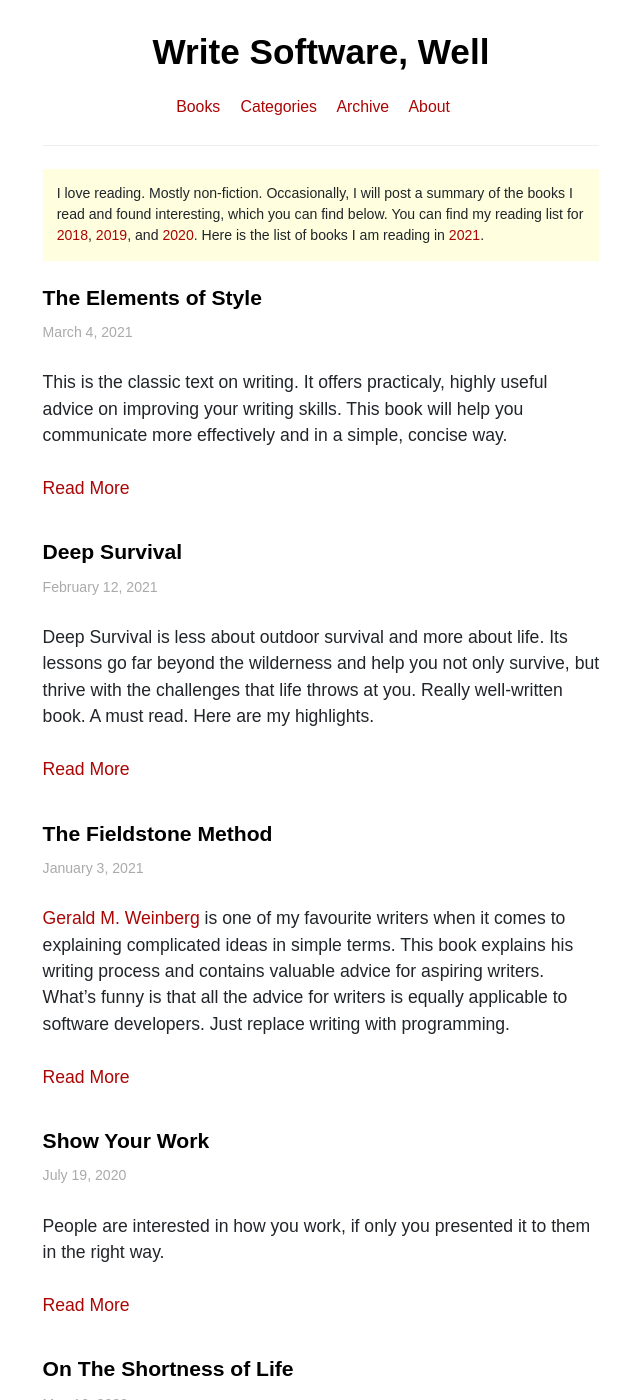
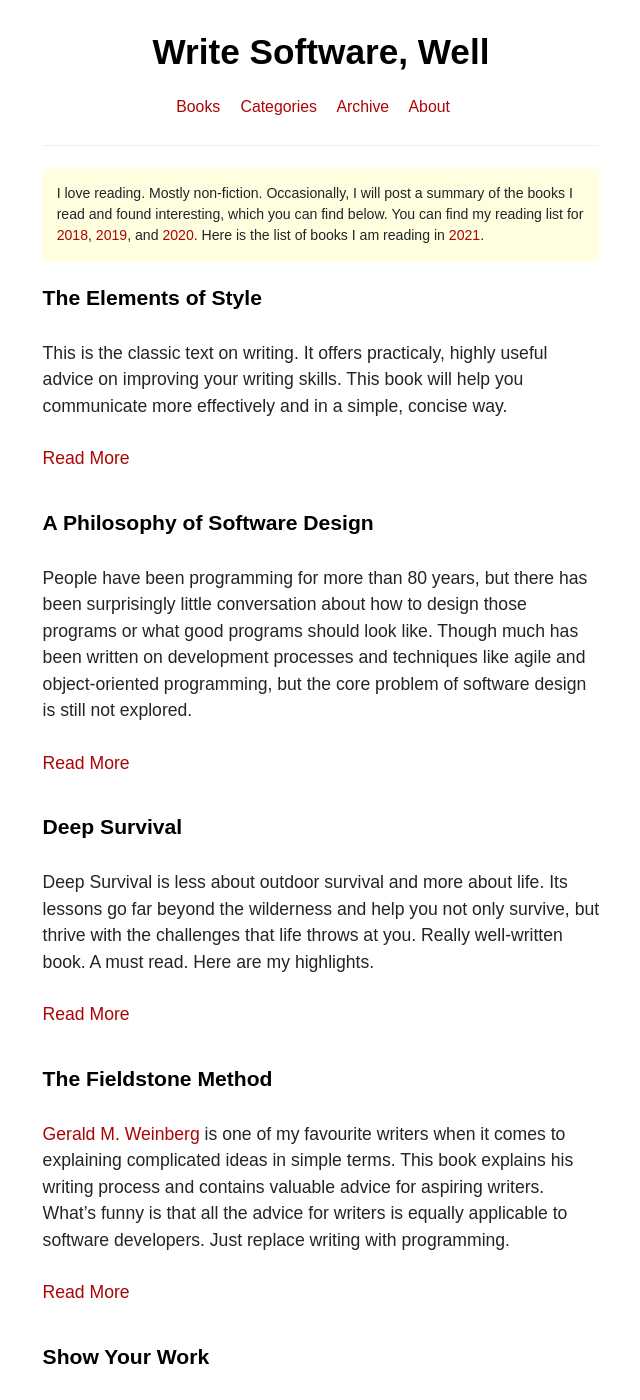
Before and after one commit to akshayKhot/akshayKhot.github.io, a Jekyll site: the page built from books.md, in a window 1280 px wide and 1400 px high. Shown: the whole window, without its empty margins (319-959 px from the left). Built offline with Jekyll 4.4.1, drawn with Linux system fonts in a browser that asks for light colours; some of the changed lines change nothing that is shown; some of the changed text lies outside the part shown.

Commit message:
add software design

```diff
--- /dev/null
+++ b/_books/a-philosophy-of-software-design.md
@@ -0,0 +1,144 @@
+---
+layout: post
+title: A Philosophy of Software Design
+date: 2021-3-4
+---
+
+People have been programming for more than 80 years, but there has been surprisingly little conversation about how to design those programs or what good programs should look like. Though much has been written on development processes and techniques like agile and object-oriented programming, but the core problem of software design is still not explored.
+
+<div class="book centered">
+  <a target="_blank" href="/images/books/philosophy_of_software_design.jpg">
+    <img src="/images/books/philosophy_of_software_design.jpg" alt="A Philosophy of Software Design">
+  </a>
+  <div class="caption">A Philosophy of Software Design</div>
+</div>
+
+Software design is never done. It is a continuous process that spans the entire lifecycle of a software system, not only the beginning. It's impossible to visualize the design for a large software system well enough to understand all of its implications before building anything. As a result, the initial design will have many problems. The problems do not become apparent until implementation is well underway.
+
+The initial design for a system or component is almost never the best one; experience inevitably shows better ways to do things. As a software developer, you should always be on the lookout for opportunities to improve the design of the system you are working on, and you should plan on spending some fraction of your time on design improvements.
+
+The book is based on the design principles that emerged from the class the author teaches in Stanford. The primary goal behind the book is to reduce complexity. This book is about how to use complexity to guide the design of software throughout its lifetime.
+
+Students learn best by writing code, making mistakes, and then seeing how their mistakes and the subsequent fixes relate to the principles. The best way to use this book is in conjunction with code reviews. When you read other people’s code, think about whether it conforms to the concepts discussed here and how that relates to the complexity of the code.
+
+It’s easier to see design problems in someone else’s code than your own. You can use the red flags described here to identify problems and suggest improvements. Reviewing code will also expose you to new design approaches and programming techniques. One of the best ways to improve your design skills is to learn to recognize red flags: signs that a piece of code is probably more complicated than it needs to be.
+
+> The most fundamental problem in computer science is problem decomposition: how to take a complex problem and divide it up into pieces that can be solved independently.
+
+---
+
+### The Nature of Complexity
+
+The greatest limitation in writing software is our ability to understand the systems we are creating. As programs evolve and we add new features, it becomes complicated and harder to maintain.
+
+The ability to recognize complexity is a crucial design skill. It allows you to identify problems before you invest a lot of effort in them, and it allows you to make good choices among alternatives.
+
+**What is Complexity?**
+Complexity is anything related to the structure of a software system that makes it hard to understand and modify the system. It can take many forms, for example,
+
+1. Change amplification: The first symptom of complexity is that a seemingly simple change requires code modifications in many different places.
+2. Cognitive load: The second symptom of complexity is cognitive load, which refers to how much a developer needs to know in order to complete a task.
+3. Unknown unknowns: The third symptom of complexity is that it is not obvious which pieces of code must be modified to complete a task, or what information a developer must have to carry out the task successfully.
+
+One of the most important goals of good design is for a system to be obvious. This is the opposite of high cognitive load and unknown unknowns. If a software system is hard to understand and modify, then it is complicated; if it is easy to understand and modify, then it is simple. In an obvious system, a developer can quickly understand how the existing code works and what is required to make a change.
+
+Complexity is more apparent to readers than writers. If you write a piece of code and it seems simple to you, but other people think it is complex, then it is complex. Your job as a developer is not just to create code that you can work with easily, but to create code that others can also work with easily.
+
+**What causes complexity?**
+Complexity is caused by two things: **dependencies** and **obscurity**. A dependency exists when a given piece of code cannot be understood and modified in isolation, because it relates to some other code which much be changed if the given code is changed. Obscurity occurs when important information is not obvious.
+
+Dependencies lead to change amplification and a high cognitive load. Obscurity creates unknown unknowns. Design techniques that minimize dependencies and obscurity reduce the complexity of software.
+
+Complexity isn’t caused by a single catastrophic error; it accumulates in lots of small chunks. A single dependency or obscurity, by itself, is unlikely to affect significantly the maintainability of a software system. Complexity comes about because hundreds or thousands of small dependencies and obscurities build up over time.
+
+**How to fight complexity?**
+There are two approaches to fighting complexity. First, make code simpler and more obvious. Second, encapsulate it so that the programmer can work on a system without being exposed to all of its complexity at once. Isolating complexity in a place where it will never be seen is almost as good as eliminating the complexity entirely.
+
+**Strategic vs. Tactical Programming**
+One of the most important elements of good software design is the mindset you adopt when you approach a programming task.
+
+With the tactical mindset, your main focus is to get something working quickly, e.g. a new feature or a bug fix. You don't spend time looking for the best design, you just want to get something working soon. This is how systems become complicated, one small hack at a time.
+
+In contrast, with a strategic mindset, you invest time upfront to produce clean designs and fix problems.
+
+Strategic approach produces better designs and is cheaper than the tactical approach over the long run.
+
+**Tactical Tornado.** A programmer who pumps out code faster than others but leaves behind a wake of destruction. Typically, other engineers must clean up the mess left behind by these programmers.
+
+---
+
+### Working code isn't enough.
+
+The most important things is the long-term structure of the system. Hence, it's not acceptable or responsible to introduce unnecessary complexities in order to finish your current task faster.
+
+**How much to invest?**
+A huge up-front investment, such as trying to design the entire system, won’t be effective. The ideal design tends to emerge in bits and pieces, as you get experience with the system. Thus, the best approach is to make lots of small investments on a continual basis.
+
+When you are programming strategically, your initial projects will thus take 10–20% longer than they would in a purely tactical approach. That extra time will result in a better software design, and you will start experiencing the benefits within a few months. It won’t be long before you’re developing at least 10–20% faster than you would if you had programmed tactically. At this point your investments become free: the benefits from your past investments will save enough time to cover the cost of future investments. You will quickly recover the cost of the initial investment.
+
+---
+
+### Modules should be deep.
+A software system is decomposed into a collection of modules that are relatively independent. Modules can take many forms, such as classes, subsystems, or services.**
+**A module typically consists of two parts, the interface and the implementation.
+
+**The interface** is everything that a developer working in a different module must know in order to use the given module. Typically, the interface describes what the module does but not how it does it. **The implementation** consists of the code that carries out the promises made by the interface.
+
+In general, if a developer needs to know a particular piece of information in order to use a module, then that information is part of that module's interface.
+
+An interface can be formal and informal. Formal interfaces include the public methods on the class or the signature of the method. Typically, these can be checked for correctness by the programming language. The informal interfaces include the high-level behavior of the system. These are larger and more complex than the formal ones.
+
+The best modules are those whose interfaces are much simpler than their implementation. A simple interface minimizes the complexity imposed on the rest of the system. It also reduces the impact of the change in the implementation; as long as the interface doesn't change, no other modules need to know. A clearly defined interface tells exactly what developers need to know to use the module.
+
+**An abstraction** is a simplified view of an entity, which helps us manage complexity, by paying attention to essentials, and ignoring the irrelevant details. An abstraction can go wrong in two ways, by
+
+1. Including details that are not really important; making the abstraction more complicated than necessary. It increases the cognitive load on developers using the abstraction.
+2. Omitting the really important details, resulting in obscurity. The developers using the abstraction won't have all the information they need to use the abstraction correctly.
+
+While designing abstractions, understand what is really important for your users, and look for designes that minimize the amount of information that is important.
+
+The best modules are those that provide powerful functionality yet have simple interfaces. Interfaces should be designed to make the common case as simple as possible.
+
+<div class="random centered">
+  <a target="_blank" href="/images/random/deep_modules.jpg">
+    <img src="/images/random/deep_modules.jpg" alt="Deep vs. Shallow Modules">
+  </a>
+</div>
+
+**Shallow Modules**
+A shallow module is one whose interface is complicated relative to the functionality it provides. Shallow modules don’t help much in the battle against complexity, because the benefit they provide (not having to learn about how they work internally) is negated by the cost of learning and using their interfaces. Small modules tend to be shallow.
+
+**Classitis**
+The conventional wisdom in programming is that classes should be small, not deep. We are often taught to break up larger classes into smaller ones.
+
+**Too many simple classes tend to increase the complexity of overall system. Small classes don’t contribute much functionality, so there have to be a lot of them, each with its own interface. These interfaces accumulate to create tremendous complexity at the system level.**
+
+---
+
+### Information Hiding (and Leakage)
+
+The most important technique for achieving deep modules is information hiding.
+
+The basic idea is that each module should encapsulate a few pieces of knowledge, which represent design decisions. The knowledge is embedded in the module’s implementation but does not appear in its interface, so it is not visible to other modules.
+
+Some examples of information that might be hidden are:
+
+- How to store information in a B-tree, and how to access it efficiently.
+- How to identify the physical disk block corresponding to each logical block within a file.
+- How to implement the TCP network protocol.
+- How to schedule threads on a multi-core processor.
+- How to parse JSON documents.
+
+Information hiding reduces complexity in two ways.
+
+1. It simplifies the interface to a module.
+
+   The interface reflects a simpler, more abstract view of the module’s functionality and hides the details.
+
+   This reduces the cognitive load on developers who use the module.
+
+2. Information hiding makes it easier to evolve the system.
+
+   If a piece of information is hidden, there are no dependencies on that information outside the module containing the information, so a design change related to that information will affect only the one module.
+
+Hiding variables and methods using `private` is not the same thing as information hiding. Though they help by preventing access, information about them can still be exposed through public methods such as getters and setters.
--- a/books.md
+++ b/books.md
@@ -17,10 +17,6 @@ permalink: /books/
 
     <div class="post-title"><a href="{{ site.baseurl }}{{ book.url }}">{{ book.title }}</a></div>
 
-    <div class="date">
-      {{ book.date | date: "%B %e, %Y" }}
-    </div>
-
     <div class="entry">
       {{ book.excerpt }}
     </div>
```
